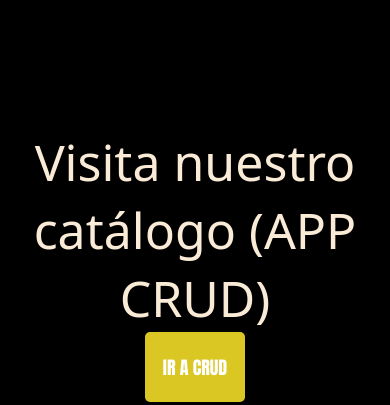
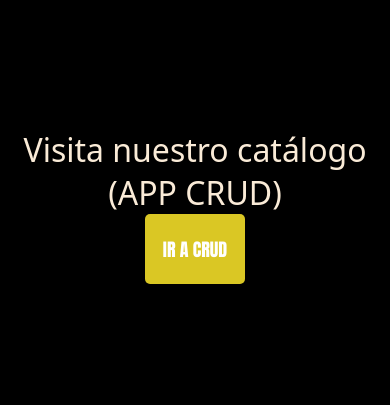
Before and after one commit to Llimon90/Llimon90.github.io, a plain HTML site: page index.html in a window 390 px wide. Shown: the part 478-883 px from the top of the page. Drawn offline with Linux system fonts and the light colour scheme.

Commit message:
Actualiza estilos responsive para nueva seccion CRUD index.css

```diff
--- a/index.css
+++ b/index.css
@@ -477,6 +477,11 @@ button {
         max-width: 100%;
         text-align: center;
     }
+        .catalogoCRUD p{
+        font-size: xx-large;
+        max-width: 100%;
+        text-align: center;
+    }
 
     .titulo2{
         font-size: xx-large;
```
